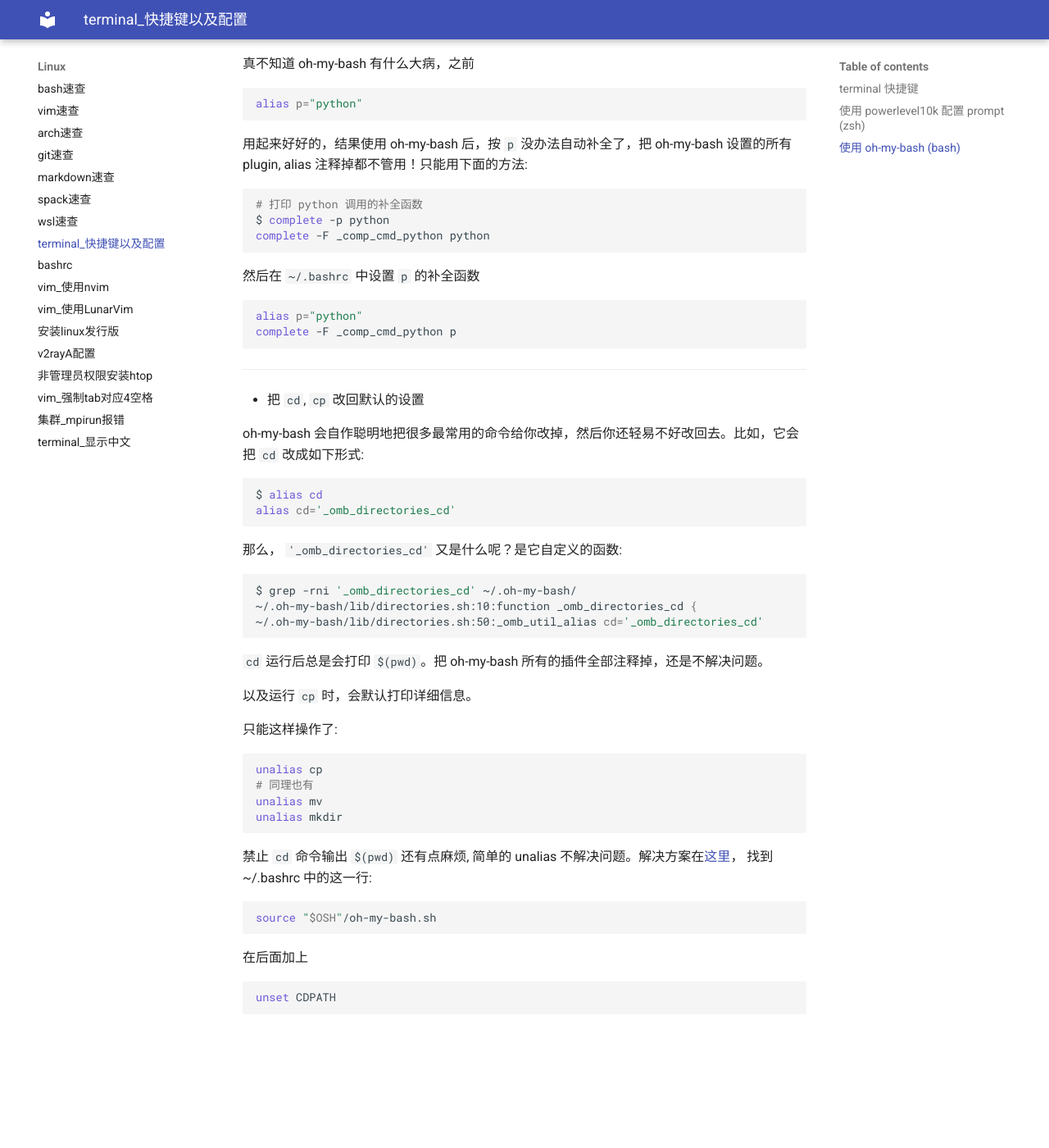
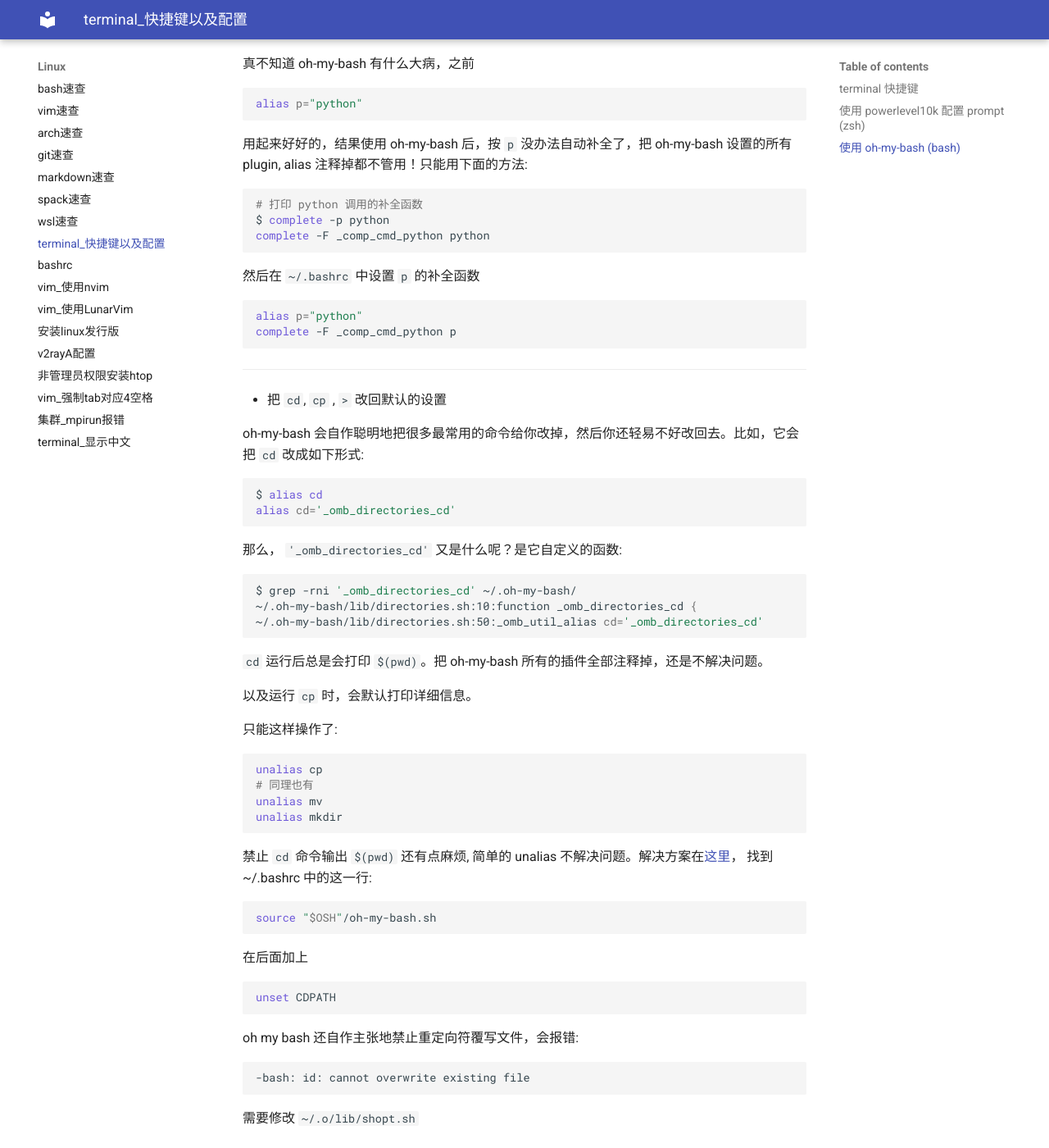
Before and after one commit to ymma98/technotes, an MkDocs documentation site: the page built from docs/Linux/terminal_快捷键以及配置.md, in a window 1280 px wide and 1400 px high, scrolled down 2207 px. Shown: the whole window at 82% size. Built offline with MkDocs 1.6.1 and Material for MkDocs 9.7.7, drawn with Linux system fonts in a browser that asks for light colours; before the commit the page ends 3468 px from its top, so only the background shows below that.

Commit message:
docs/Linux/terminal_快捷键以及配置.md updated from https://stackedit.cn/

````diff
--- a/docs/Linux/terminal_快捷键以及配置.md
+++ b/docs/Linux/terminal_快捷键以及配置.md
@@ -90,7 +90,7 @@ complete -F _comp_cmd_python p
 ---
 
 
-* 把 `cd`, `cp` 改回默认的设置
+* 把 `cd`, `cp` , `>` 改回默认的设置
 
 oh-my-bash 会自作聪明地把很多最常用的命令给你改掉，然后你还轻易不好改回去。比如，它会把 `cd` 改成如下形式:
 ```bash
@@ -123,10 +123,15 @@ source "$OSH"/oh-my-bash.sh
 ```bash
 unset CDPATH
 ```
+oh my bash 还自作主张地禁止重定向符覆写文件，会报错:
+```bash
+-bash: id: cannot overwrite existing file
+```
+需要修改 `~/.o/lib/shopt.sh`
 
 <!--stackedit_data:
-eyJoaXN0b3J5IjpbNTgyNTMyMTAyLC0yMjg4NDM4NDYsLTE3ND
-kzNTY4MTIsNzkyOTU4NjY0LC0yMDg1NjIzNjMwLDEwODY2MjQ0
-MTUsLTE5Njg1MzM0MjAsLTg0NzMyNDM1OSwzMDkwNjU4MjZdfQ
-==
+eyJoaXN0b3J5IjpbMzkxMTk0NDIwLDU4MjUzMjEwMiwtMjI4OD
+QzODQ2LC0xNzQ5MzU2ODEyLDc5Mjk1ODY2NCwtMjA4NTYyMzYz
+MCwxMDg2NjI0NDE1LC0xOTY4NTMzNDIwLC04NDczMjQzNTksMz
+A5MDY1ODI2XX0=
 -->
````
